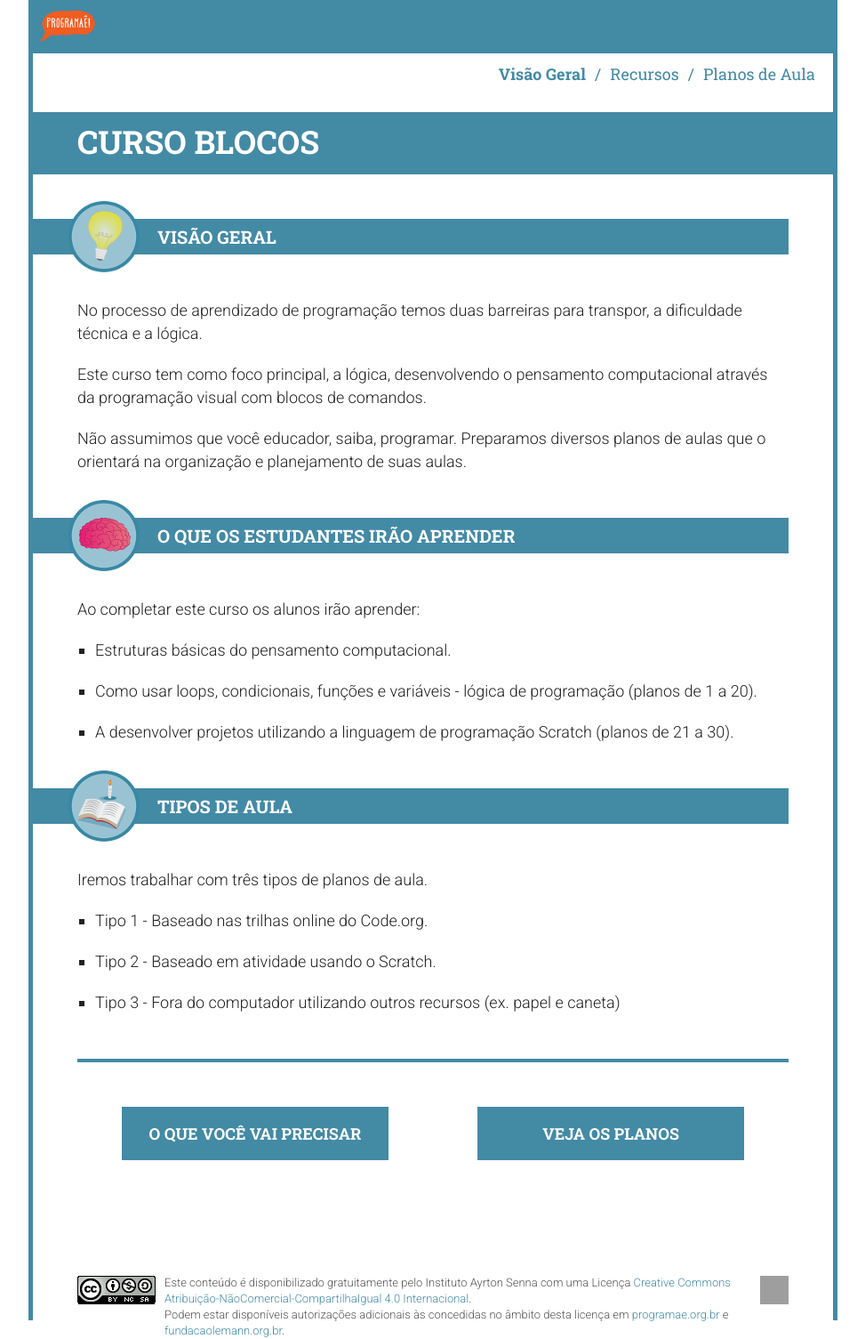
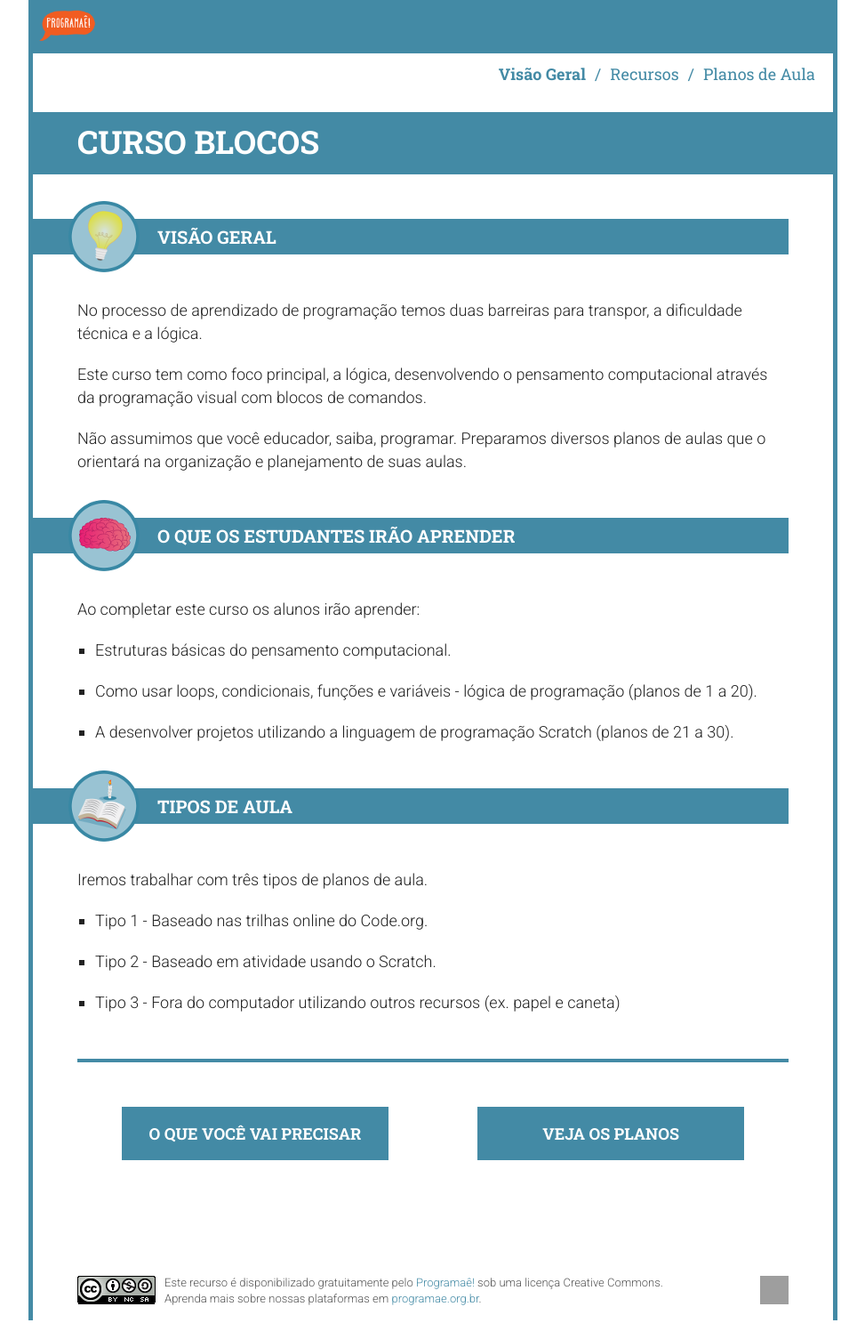
Before and after one commit to Programae/blocos, a Jekyll site: the page built from index.html, in a window 1280 px wide. Shown: the whole page at 89% size, without its empty margins (153-1126 px from the left). Built offline with Jekyll 4.4.1, drawn with Linux system fonts in a browser that asks for light colours; after the commit the page ends 1484 px from its top, so only the background shows below that; grey boxes are pictures that could not be loaded.

Commit message:
Ajuste footer

```diff
--- a/_includes/footer.html
+++ b/_includes/footer.html
@@ -4,8 +4,8 @@
 <footer class="footer">
     <a href="http://creativecommons.org/licenses/by-nc-sa/4.0/deed.pt_BR" class="logo cc">Creative Commons</a>
     <small>
-        <p>Este conteúdo é disponibilizado gratuitamente pelo Instituto Ayrton Senna com uma Licença <a href="http://creativecommons.org/licenses/by-nc-sa/4.0/" target="_blank">Creative Commons Atribuição-NãoComercial-CompartilhaIgual 4.0 Internacional</a>.</p>
-        <p>Podem estar disponíveis autorizações adicionais às concedidas no âmbito desta licença em <a href="http://www.programae.org.br" target="_blank">programae.org.br</a> e <a href="http://www.fundacaolemann.org.br" target="_blank">fundacaolemann.org.br</a>.</p>
+        <p>Este recurso é disponibilizado gratuitamente pelo <a href="http://www.programae.org.br">Programaê!</a> sob uma licença Creative Commons.</p>
+        <p>Aprenda mais sobre nossas plataformas em <a href="http://www.programae.org.br">programae.org.br</a>.</p>
     </small>
     <a href="https://github.com/raspberrypilearning/sorting-hat-lesson/" class="logo gh" title="View and edit this resource on GitHub">View and edit this resource on GitHub</a>
 </footer>
```
